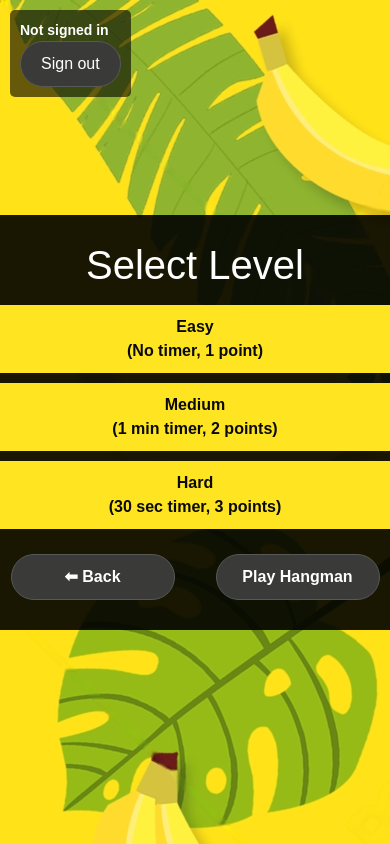
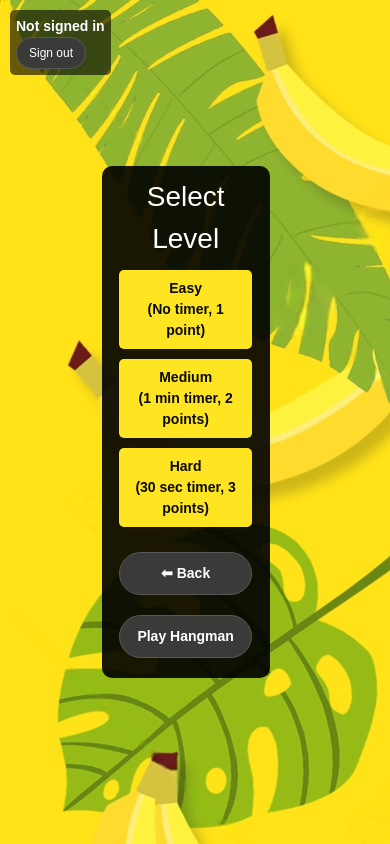
Before and after one commit to Abdul1013Faththah/hang-with-banana, a Next.js app: page /levels in a window 390 px wide. Shown: the top 844 px of the page. Built offline with nearby package versions, Linux system fonts and the light colour scheme; no server answers.

Commit message:
responsive styling

```diff
--- a/styles/game.css
+++ b/styles/game.css
@@ -83,3 +83,53 @@
         gap: 10px;
         width: 100%;
     }
+
+    @media screen and (max-width: 768px) {
+        .game-container {
+            width: 95%;
+            padding: 15px;
+        }
+
+        .game-container h1 {
+            font-size: 20px;
+        }
+
+        .select-level-btn {
+            font-size: 16px;
+            padding: 8px 16px;
+        }
+
+        .timer-container {
+            font-size: 14px;
+        }
+
+        .answer-section input {
+            padding: 10px;
+            font-size: 14px;
+        }
+    }
+
+    @media screen and (max-width: 480px) {
+        .game-container {
+            width: 100%;
+            padding: 10px;
+        }
+
+        .game-container h1 {
+            font-size: 18px;
+        }
+
+        .select-level-btn {
+            font-size: 14px;
+            padding: 6px 12px;
+        }
+
+        .timer-container {
+            font-size: 12px;
+        }
+
+        .answer-section input {
+            padding: 8px;
+            font-size: 12px;
+        }
+    }
--- a/styles/globals.css
+++ b/styles/globals.css
@@ -185,3 +185,69 @@ body {
 .link:hover{
   transform: scale(1.05);
 }
+
+@media (max-width: 768px) {
+  .auth-box {
+    width: 80%;
+    padding: 15px;
+  }
+
+  .google-btn {
+    width: 100%;
+    padding: 12px 20px;
+  }
+
+  .email-btn {
+    width: 100%;
+    padding: 12px 20px;
+  }
+
+  .guest-btn {
+    width: 100%;
+    padding: 12px 20px;
+  }
+
+  .signup-btn {
+    width: 100%;
+    padding: 12px 20px;
+  }
+
+  .input-container input {
+    width: 100%;
+    max-width: 100%;
+    padding: 12px;
+  }
+}
+
+@media (max-width: 480px) {
+  .auth-box {
+    width: 90%;
+    padding: 10px;
+  }
+
+  .google-btn {
+    width: 100%;
+    padding: 10px 18px;
+  }
+
+  .email-btn {
+    width: 100%;
+    padding: 10px 18px;
+  }
+
+  .guest-btn {
+    width: 100%;
+    padding: 10px 18px;
+  }
+
+  .signup-btn {
+    width: 100%;
+    padding: 10px 18px;
+  }
+
+  .input-container input {
+    width: 100%;
+    max-width: 100%;
+    padding: 10px;
+  }
+}
--- a/styles/hangman.css
+++ b/styles/hangman.css
@@ -67,7 +67,6 @@
   transform: scale(1.05);
 }
 
-
 .word-display {
   font-size: 32px;
   margin: 20px 0;
@@ -114,7 +113,6 @@
   margin: 20px auto;
 }
 
-/* Left vertical support pole */
 .hangman-left-pole {
   position: absolute;
   width: 5px;
@@ -124,7 +122,6 @@
   left: 30px;
 }
 
-/* Top horizontal bar */
 .hangman-bar {
   position: absolute;
   width: 100px;
@@ -134,17 +131,15 @@
   left: 30px;
 }
 
-/* Rope hanging from the bar */
 .hangman-rope {
   position: absolute;
   width: 5px;
   height: 40px;
   background: white;
   top: 15px;
-  left: 90px;  /* Centered under the bar */
+  left: 90px;
 }
 
-/* Base support bar */
 .hangman-base {
   position: absolute;
   width: 120px;
@@ -154,7 +149,6 @@
   left: 10px;
 }
 
-/* Hangman body parts */
 .hangman-part {
   position: absolute;
   background-color: white;
@@ -166,7 +160,7 @@
   opacity: 1;
 }
 
-/* Head */
+
 .head {
   width: 40px;
   height: 40px;
@@ -176,7 +170,7 @@
   border: 3px solid white;
 }
 
-/* Body */
+
 .body {
   width: 5px;
   height: 57px;
@@ -185,7 +179,7 @@
   background-color: white;
 }
 
-/* Arms */
+
 .arm-left {
   width: 40px;
   height: 5px;
@@ -202,7 +196,7 @@
   transform: rotate(30deg);
 }
 
-/* Legs */
+
 .leg-left {
   width: 40px;
   height: 5px;
@@ -248,3 +242,70 @@
   font-weight: bold;
   border-radius: 5px;
 }
+
+@media (max-width: 768px) {
+  .hangman-container {
+    padding: 15px;
+  }
+
+  .category-btn {
+    width: 80%;
+    font-size: 16px;
+  }
+
+  .keyboard {
+    grid-template-columns: repeat(6, 1fr);
+  }
+
+  .keyboard button {
+    font-size: 16px;
+    padding: 10px;
+  }
+
+  .hangman-drawing {
+    width: 150px;
+    height: 200px;
+  }
+
+  .word-display {
+    font-size: 28px;
+  }
+
+  .category-selection h2 {
+    font-size: 20px;
+  }
+}
+
+@media (max-width: 480px) {
+  .category-btn {
+    width: 90%;
+    font-size: 14px;
+  }
+
+  .keyboard {
+    grid-template-columns: repeat(5, 1fr);
+  }
+
+  .keyboard button {
+    font-size: 14px;
+    padding: 8px;
+  }
+
+  .hangman-drawing {
+    width: 120px;
+    height: 160px;
+  }
+
+  .word-display {
+    font-size: 24px;
+  }
+
+  .category-selection h2 {
+    font-size: 18px;
+  }
+
+  .popup {
+    width: 90%;
+    max-width: 280px;
+  }
+}
--- a/styles/header.css
+++ b/styles/header.css
@@ -35,3 +35,45 @@
     border-color: #ffffff;
     transform: scale(1.05);
   }
+
+  @media (max-width: 768px) {
+    .header {
+      top: 15px;
+      left: 15px;
+      flex-direction: row;
+      justify-content: space-between;
+      width: 100%;
+    }
+
+    .header-content {
+      font-size: 12px;
+      padding: 8px;
+    }
+
+    .signout-btn {
+      font-size: 14px;
+      padding: 8px 16px;
+      max-width: 180px;
+    }
+  }
+
+  @media (max-width: 480px) {
+    .header {
+      top: 10px;
+      left: 10px;
+      flex-direction: column;
+      align-items: flex-start;
+    }
+
+    .header-content {
+      font-size: 10px;
+      padding: 6px;
+      max-width: 180px;
+    }
+
+    .signout-btn {
+      font-size: 12px;
+      padding: 6px 12px;
+      max-width: 160px;
+    }
+  }
--- a/styles/leadersboard.css
+++ b/styles/leadersboard.css
@@ -4,7 +4,8 @@
     color: white;
     padding: 30px;
     border-radius: 20px;
-    width: 500px;
+    width: 100%;
+    max-width: 500px;
     margin: auto;
 }
 
@@ -88,3 +89,92 @@
     background: #ffeb51;
     transform: scale(1.05);
 }
+
+@media (max-width: 768px) {
+    .leaderboard-container {
+      padding: 20px;
+      width: 90%;
+      max-width: 400px;
+    }
+
+    .leaderboard-container h1 {
+      font-size: 32px;
+    }
+
+    .leaderboard-item {
+      flex-direction: column;
+      text-align: center;
+    }
+
+    .rank {
+      font-size: 16px;
+      margin-bottom: 10px;
+    }
+
+    .profile-pic {
+      width: 40px;
+      height: 40px;
+      margin-bottom: 10px;
+    }
+
+    .username {
+      font-size: 16px;
+    }
+
+    .points {
+      font-size: 18px;
+      width: 35px;
+      height: 35px;
+      line-height: 35px;
+    }
+
+    .play-game-btn {
+      font-size: 16px;
+      padding: 8px 16px;
+    }
+  }
+
+  @media (max-width: 480px) {
+    .leaderboard-container {
+      padding: 15px;
+      width: 90%;
+      max-width: 350px;
+    }
+
+    .leaderboard-container h1 {
+      font-size: 28px;
+    }
+
+    .leaderboard-item {
+      padding: 12px;
+      margin: 8px 0;
+      flex-direction: column;
+    }
+
+    .rank {
+      font-size: 14px;
+      margin-bottom: 8px;
+    }
+
+    .profile-pic {
+      width: 35px;
+      height: 35px;
+      margin-bottom: 8px;
+    }
+
+    .username {
+      font-size: 14px;
+    }
+
+    .points {
+      font-size: 16px;
+      width: 30px;
+      height: 30px;
+      line-height: 30px;
+    }
+
+    .play-game-btn {
+      font-size: 14px;
+      padding: 6px 12px;
+    }
+  }
--- a/styles/levels.css
+++ b/styles/levels.css
@@ -47,14 +47,15 @@
     display: flex;
     justify-content: space-between;
     margin-top: 15px;
+    flex-wrap: wrap;
   }
 
 
   .back-btn,
   .hangman-btn {
     display: block;
-    width: 200px; /* Ensure both buttons have the same width */
-    padding: 12px; /* Same padding for consistent height */
+    width: 200px;
+    padding: 12px;
     margin: 10px auto;
     border: none;
     border-radius: 5px;
@@ -109,6 +110,8 @@
     left: 50%;
     transform: translate(-50%, -50%);
     text-align: center;
+    max-width: 90%;
+    width: 400px
   }
 
 
@@ -122,3 +125,72 @@
     background:#3a3a39;
     color: white;
   }
+
+  @media (max-width: 768px) {
+    .levels-container {
+      padding: 15px;
+      width: 90%;
+      max-width: 400px;
+    }
+
+    .levels-title {
+      font-size: 32px;
+    }
+
+    .level-btn {
+      width: 90%;
+      max-width: 350px;
+    }
+
+    .button-container {
+      flex-direction: column;
+      justify-content: center;
+    }
+
+    .back-btn,
+    .hangman-btn {
+      width: 90%;
+      margin: 10px auto;
+    }
+
+    .popup {
+      width: 80%;
+      max-width: 350px;
+    }
+  }
+
+  @media (max-width: 480px) {
+    .levels-container {
+      padding: 10px;
+      width: 90%;
+      max-width: 350px;
+    }
+
+    .levels-title {
+      font-size: 28px;
+    }
+
+    .level-btn {
+      width: 90%;
+      max-width: 320px;
+      font-size: 14px;
+      padding: 8px;
+    }
+
+    .button-container {
+      flex-direction: column;
+    }
+
+    .back-btn,
+    .hangman-btn {
+      width: 90%;
+      padding: 10px;
+      font-size: 14px;
+      margin: 10px auto;
+    }
+
+    .popup {
+      width: 85%;
+      max-width: 300px;
+    }
+  }
```
